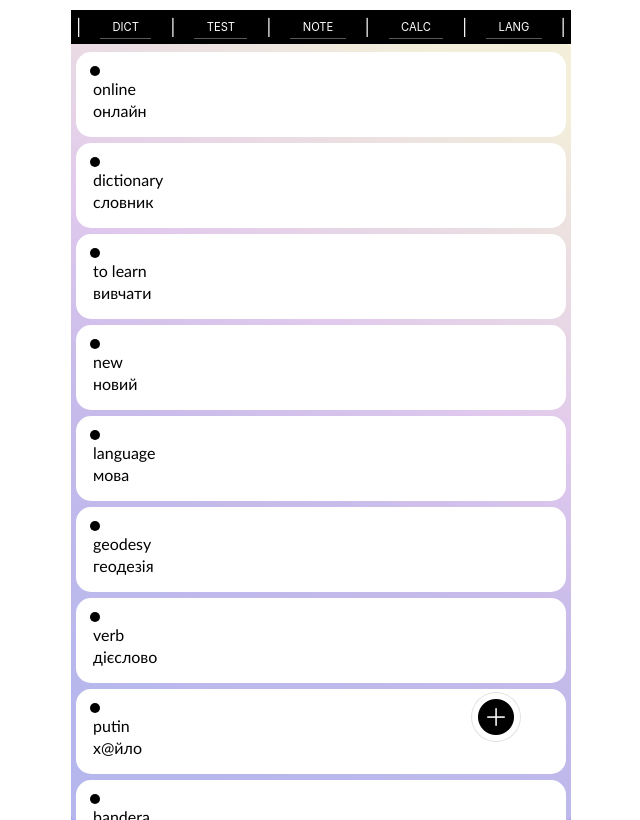
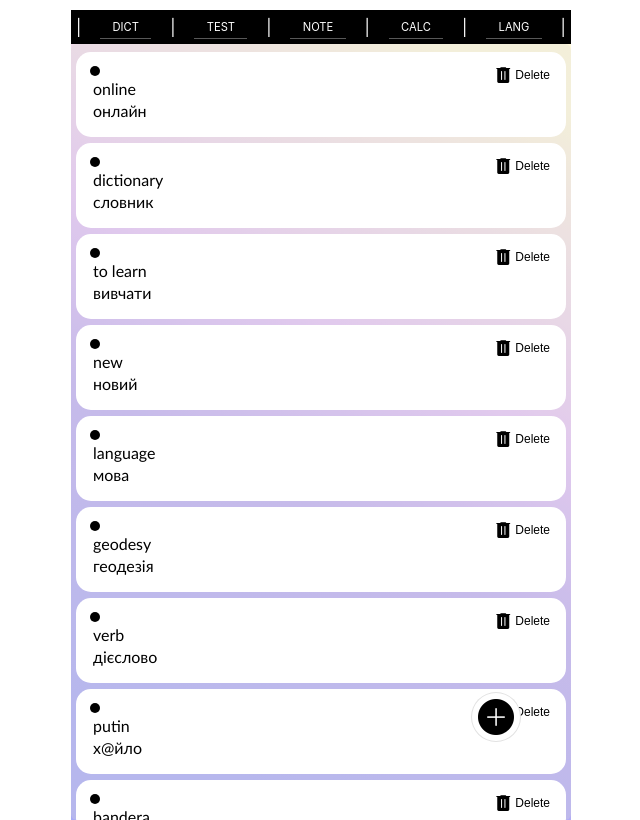
Before and after one commit to hustle2live/Vocabulary-App, a React (Create React App) app: page /#/ in a window 1280 px wide. Shown: the whole page, without its empty margins (319-959 px from the left). Built offline with nearby package versions, Linux system fonts and the light colour scheme.

Commit message:
added delete word component

```diff
--- a/src/components/Vocabulary/Vocabulary.jsx
+++ b/src/components/Vocabulary/Vocabulary.jsx
@@ -1,13 +1,16 @@
 import React from 'react';
-import { useSelector } from 'react-redux';
+import { useDispatch, useSelector } from 'react-redux';
 
 import { AddWordButton } from './AddWordButton';
 import styles from './Vocabulary.module.scss';
 
 export const Vocabulary = () => {
    const vocabulary = useSelector((state) => state.vocabularyReducer.vocabulary);
+   const dispatch = useDispatch();
 
    localStorage.setItem('vocabulary', JSON.stringify(vocabulary));
+
+   console.log(vocabulary);
 
    const WordsUlList = () => (
       <ul className={styles.wordList}>
@@ -18,6 +21,20 @@ export const Vocabulary = () => {
                </div>
                <p className={styles['word-name']}>{name}</p>
                <p className={styles['word-translate']}>{translate}</p>
+               <button
+                  onClick={() =>
+                     window.confirm('do you realy wnt to delete word ?')
+                        ? dispatch({
+                             type: 'DELETE_WORD',
+                             payload: name
+                          })
+                        : null
+                  }
+                  className={styles.deleteButton}
+                  label='add new word'
+               >
+                  <span className='material-symbols-rounded'>delete</span>
+               </button>
             </li>
          ))}
       </ul>
--- a/src/components/Vocabulary/Vocabulary.module.scss
+++ b/src/components/Vocabulary/Vocabulary.module.scss
@@ -20,6 +20,7 @@
 }
 
 .wordListElement {
+   position: relative;
    font-family: 'Gill Sans', 'Gill Sans MT', Calibri, 'Trebuchet MS', sans-serif;
    box-sizing: border-box;
    background: #fff;
@@ -55,8 +56,14 @@
    }
 }
 
+.deleteButton,
 .addWordButton {
    display: flex;
+   background: global.$menu-primary;
+   z-index: 1;
+}
+
+.addWordButton {
    padding: 0;
    margin: 0;
    position: sticky;
@@ -65,13 +72,30 @@
    text-align: center;
    align-items: center;
    justify-content: center;
-   background: global.$menu-primary;
    border-radius: 50%;
-   z-index: 1;
 }
 
-// .material-symbols-rounded {
-//   font-variation-settings: 'FILL' 1, 'wght' 200, 'GRAD' 0, 'opsz' 48;
-//   font-size: 48px;
-//   color: $menu-text-primary;
-// }
+.deleteButton {
+   font-size: 20px;
+   position: absolute;
+   top: 10px;
+   right: 10px;
+   border: transparent;
+
+
+   span {
+      font-size: 24px;
+      font-variation-settings: 'FILL' 1, 'wght' 200, 'GRAD' 0, 'opsz' 24;
+   }
+
+   &::after {
+      display: block;
+      font-size: 12px;
+      content: 'Delete';
+      color: #000;
+      text-align: center;
+      justify-content: center;
+      margin: auto 0;
+      padding: 5px 0;
+   }
+}
--- a/src/redux/reducers/vocabularyReducer.js
+++ b/src/redux/reducers/vocabularyReducer.js
@@ -16,7 +16,7 @@ export const vocabularyReducer = (state = defaultState, action) => {
     case 'DELETE_WORD':
       return {
         ...state,
-        vocabulary: state.vocabulary.filter((item) => item !== action.payload)
+        vocabulary: state.vocabulary.filter((item) => item.name !== action.payload)
       };
     default:
       return state;
```
